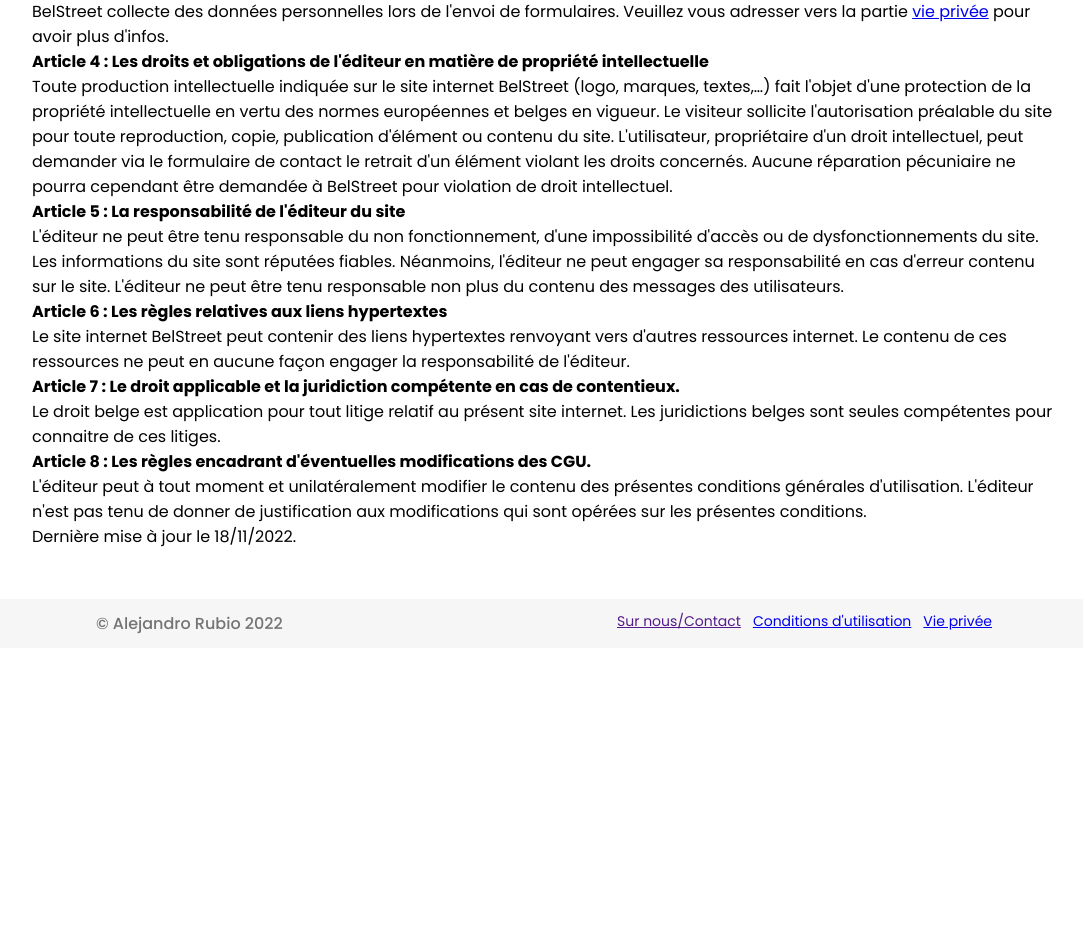
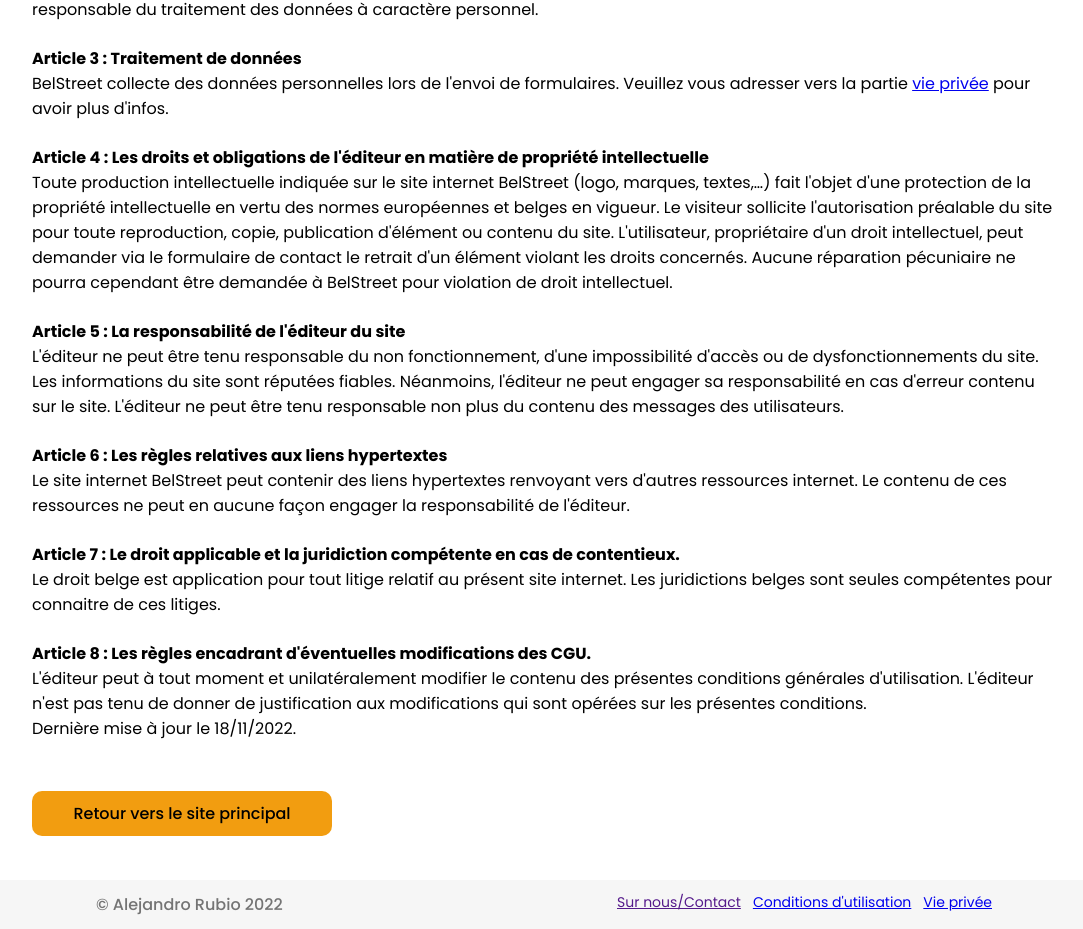
Before and after one commit to HassanSattar147/belstreet, a React (Vite) app: page /terms in a window 1280 px wide. Shown: the part 530-1459 px from the top of the page, without its empty margins (96-1179 px from the left). Before the commit the page ends 1178 px from the top, so only its background shows below. Built offline with nearby package versions, Linux system fonts and the light colour scheme.

Commit message:
buttons/links

```diff
--- a/src/App.css
+++ b/src/App.css
@@ -1,3 +1,14 @@
+.mt-20 {
+    margin-top: 20px;
+}
+.mt-44 {
+    margin-top: 44px;
+}
+
+h4 {
+    margin-top: 24px;
+}
+
 .footer {
     width: 100%;
     padding: 12px;
--- a/src/components/Privacy/index.tsx
+++ b/src/components/Privacy/index.tsx
@@ -1,5 +1,7 @@
+import { Link } from "react-router-dom";
 import Footer from "../Elements/Footer";
 import Nav from "../Nav";
+import Button from "../Elements/Button";
 
 function Privacy () {
 
@@ -192,11 +194,13 @@
                 </div>
         <br />
         <br />
-                <a href="/"><button className="PaginaInicio">Retour vers le site principal</button></a>
+                <a href="/"><button style={{ width: 300 }}className="PaginaInicio primary filter-btn">Retour vers le site principal</button></a>
+
             </div>
             </div>
-
+            <div style={{ marginTop: 44 }}>
             <Footer />
+            </div>
         </div>
     )
 
--- a/src/components/Terms/index.tsx
+++ b/src/components/Terms/index.tsx
@@ -33,7 +33,7 @@
                     <h4> Article 3 : Traitement de données</h4>
 
                     <p> BelStreet collecte des données personnelles lors de l'envoi de formulaires.
-                        Veuillez vous adresser vers la partie <a href="Legal.html"> vie privée</a> pour avoir plus d'infos.
+                        Veuillez vous adresser vers la partie <a href="/privacy"> vie privée</a> pour avoir plus d'infos.
                     </p>
 
                     <h4> Article 4 : Les droits et obligations de l'éditeur en matière de propriété intellectuelle </h4>
@@ -73,9 +73,13 @@
                 </div>
         <br/>
         <br/>
+                <a href="/"><button style={{ width: 300 }}className="PaginaInicio primary filter-btn">Retour vers le site principal</button></a>
+
             </div>
             </div>
+            <div className="mt-44">
             <Footer />
+            </div>
         </div>
     )
 
```
